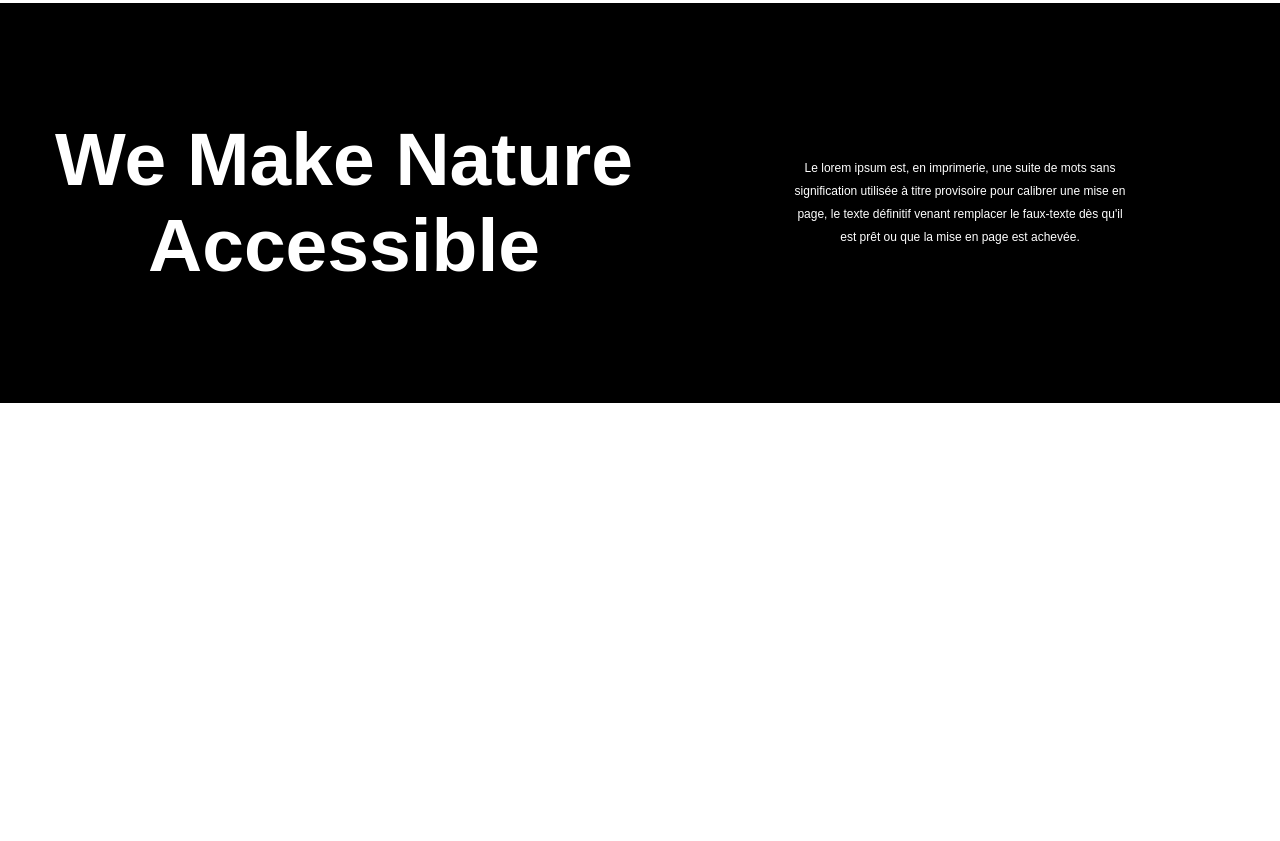
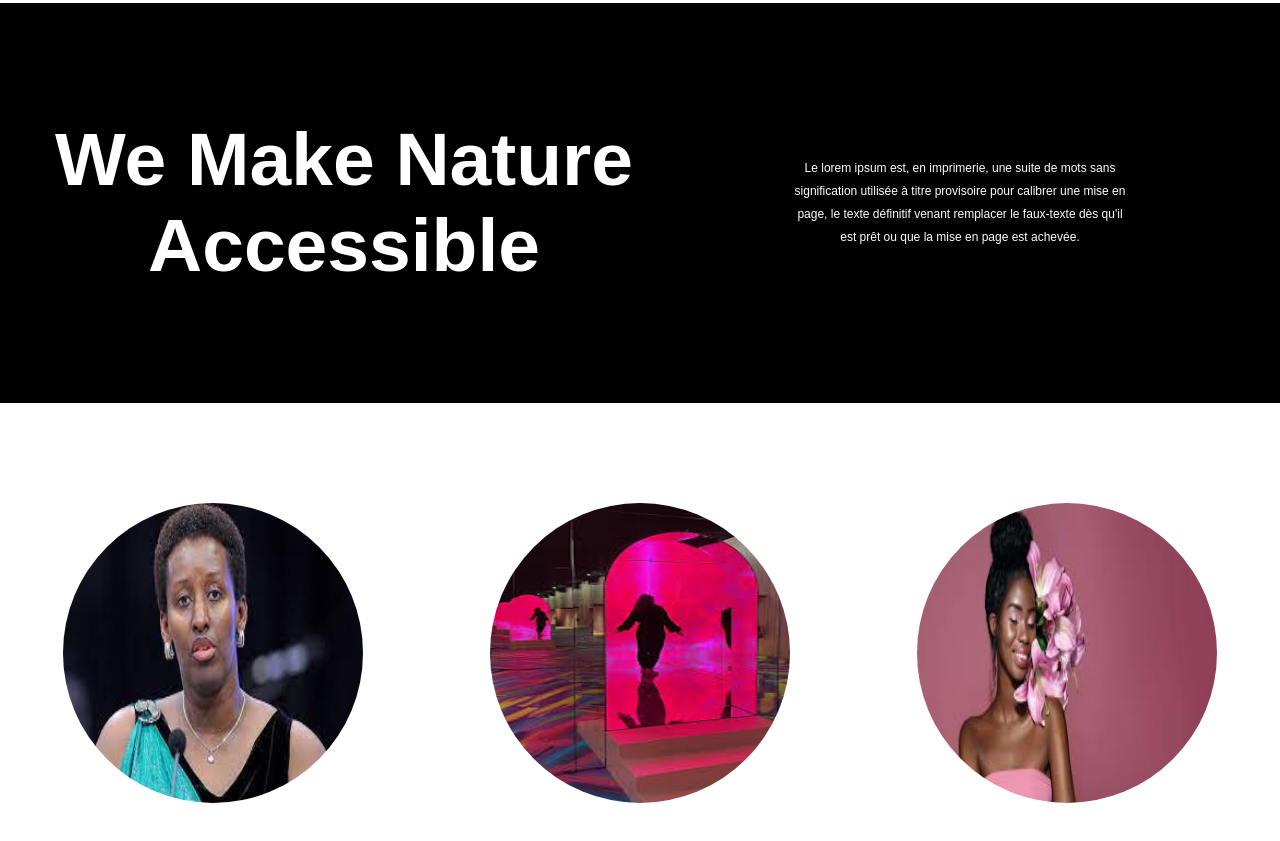
Before and after one commit to FadwaElouah/Brief2, a plain HTML site: page About.html in a window 1280 px wide. Shown: the part 697-1538 px from the top of the page. Before the commit the page ends 1100 px from the top, so only its background shows below. Drawn offline with Linux system fonts and the light colour scheme.

Commit message:
terminer partie section

```diff
--- a/About.css
+++ b/About.css
@@ -153,3 +153,21 @@
     margin: 24% auto;
     line-height: 23px;
   }
+  /* ===end main== */
+  /* ===section==== */
+
+  .section{
+    width: 100%;
+    height: 300px;
+    display: flex;
+    justify-content: space-around;
+    margin: 100px 0;
+
+  }
+  .section img{
+    width: 300px;
+    height: 300px;
+    border-radius: 50%;
+  }
+
+   /* ===section==== */
--- a/About.html
+++ b/About.html
@@ -63,6 +63,15 @@
         </div>
      </main>
 
+    <!-- === main ==== -->
+     <!-- ===section=== -->
+      <section class="section">
+        <img src="img3/img2.jpg" alt="">
+        <img src="img3/img4.jpg" alt="">
+        <img src="img3/img3.jpg" alt="">
+
+      </section>
+       <!-- ===section=== -->
 
 
 
```
